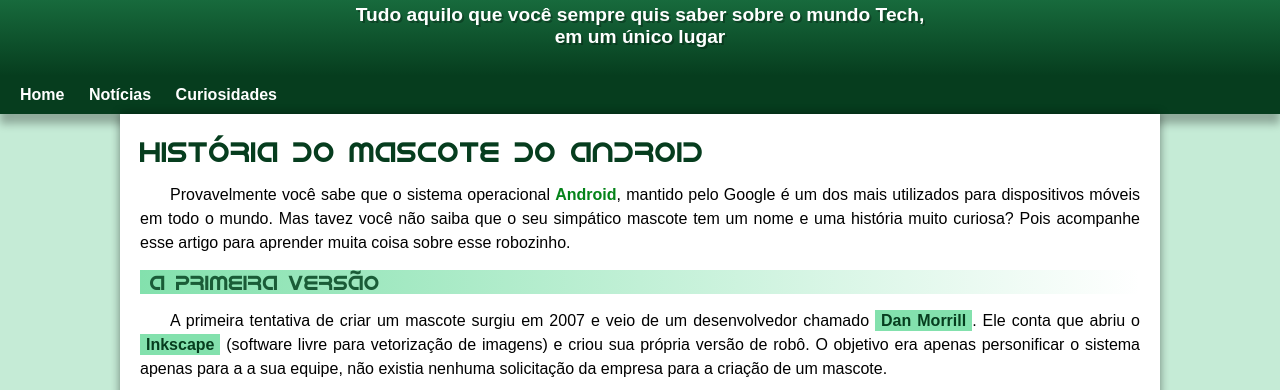
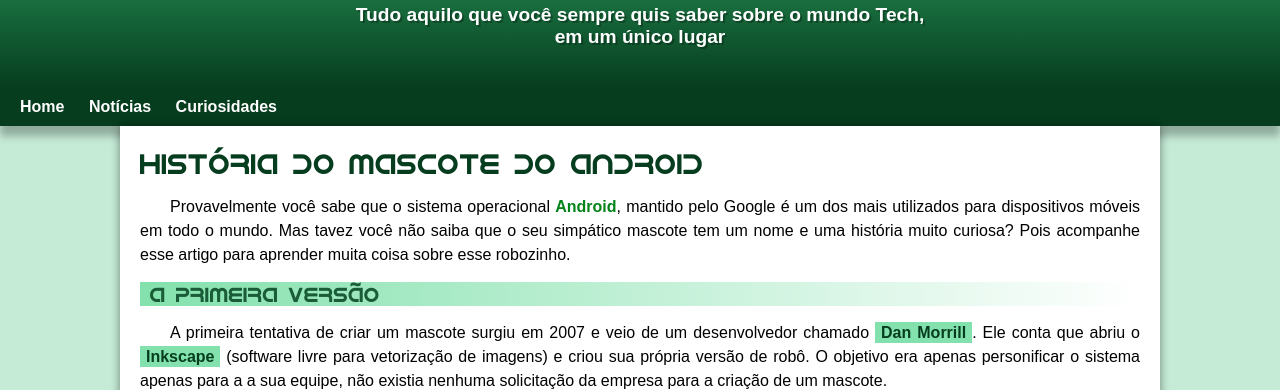
Before and after one commit to thaigoluza/site-android, a plain HTML site: page index.html in a window 1280 px wide. Shown: the part 104-494 px from the top of the page. Drawn offline with Linux system fonts and the light colour scheme.

Commit message:
atualização erro

```diff
--- a/style.css
+++ b/style.css
@@ -41,7 +41,7 @@ header {
 header > h1 {
     color: white;
     font-family: var(--tit1);
-    margin-bottom: 20px;
+    padding-bottom: 20px;
     font-size: 3em;
     text-shadow: 2px 2px 0px rgba(0, 0, 0, 0.274);
     font-weight: normal;
@@ -54,8 +54,7 @@ header > p {
     font-size: 1.2em;
     max-width: 600px;
     margin: auto;
-    padding-bottom: 40px;
-    padding: 0px 10px;
+    padding: 0px 10px 40px 10px;
     text-shadow: 2px 2px 0px rgba(0, 0, 0, 0.274);
 }
 
```
